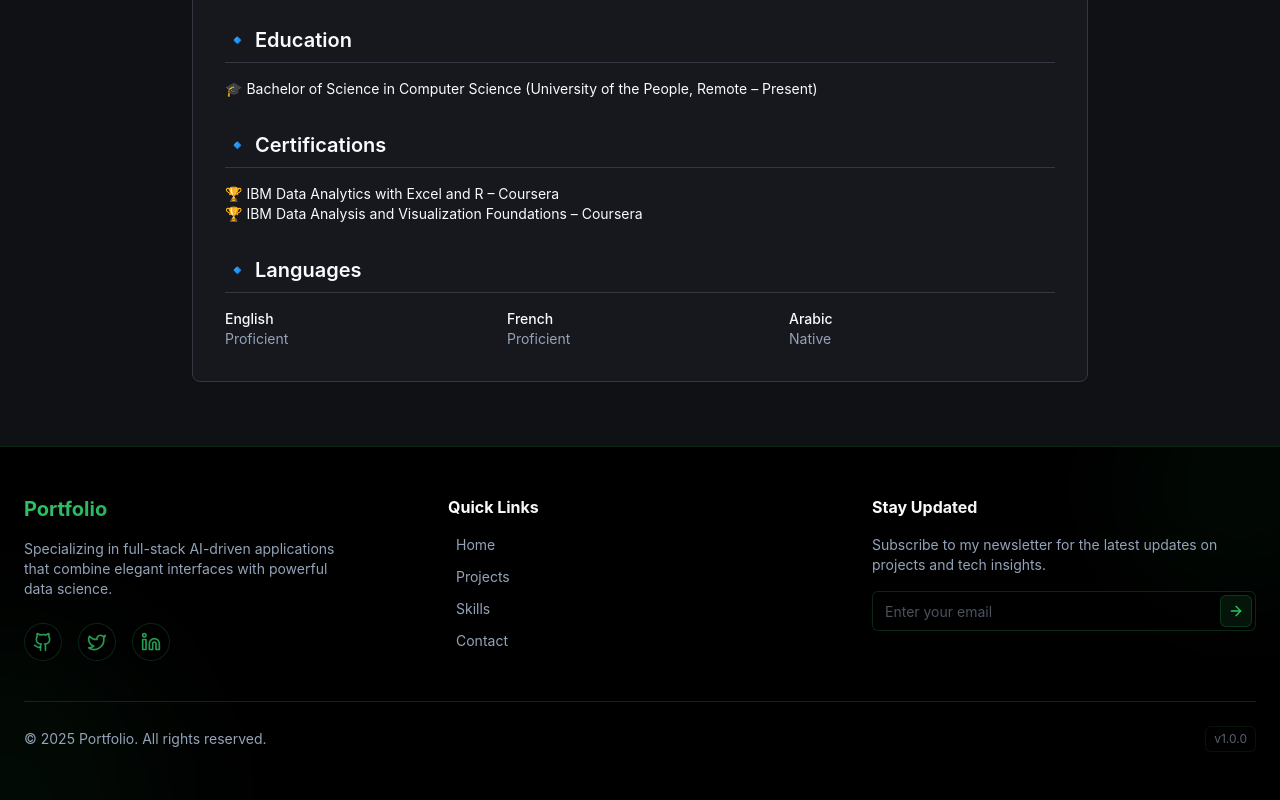
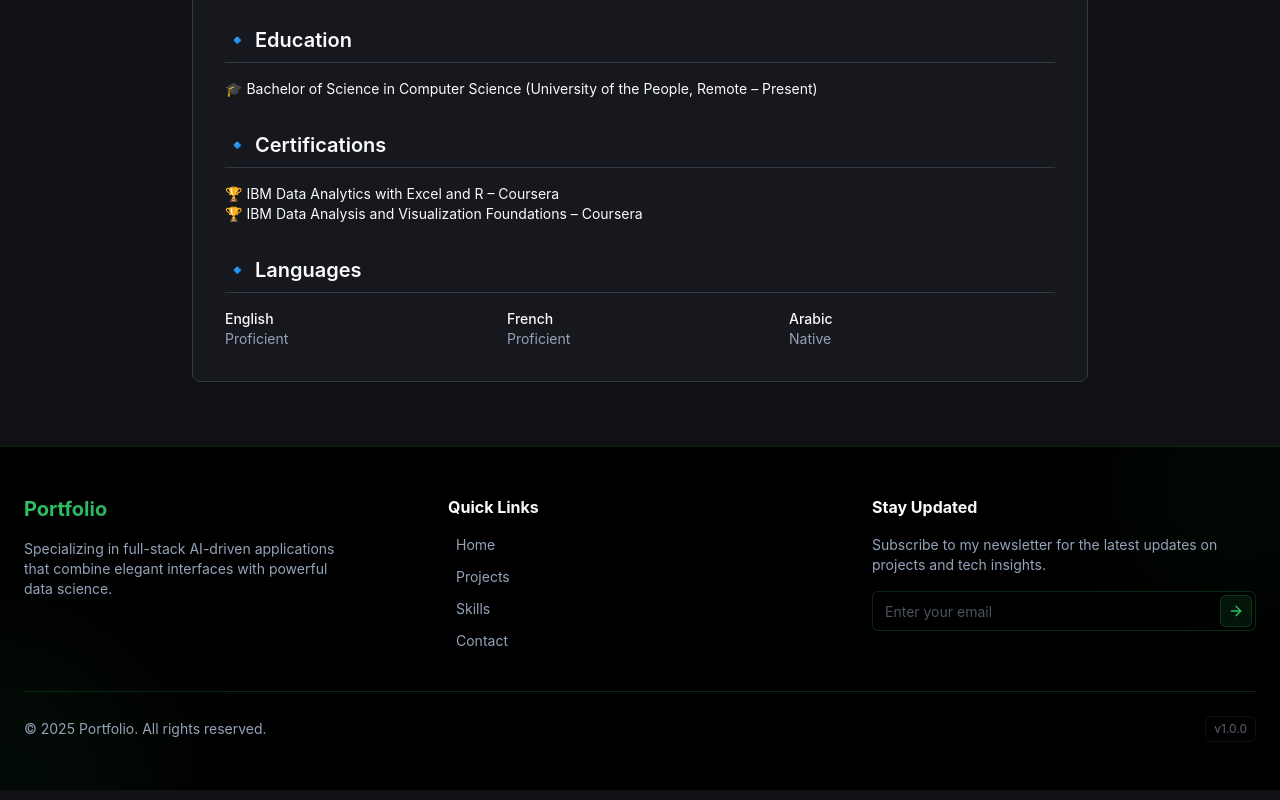
Before and after one commit to jefryV1/azdev, a React (Vite) app: page /resume in a window 1280 px wide. Shown: the part 1887-2687 px from the top of the page. Built offline with nearby package versions, Linux system fonts and the light colour scheme; a web font is replaced by a local one.

Commit message:
Remove social media links from footer
Removed the GitHub, Twitter, and LinkedIn links from the footer component.

```diff
--- a/src/components/Footer.tsx
+++ b/src/components/Footer.tsx
@@ -3,7 +3,7 @@ import React, { useState } from 'react';
 import { cn } from '@/lib/utils';
 import { Button } from '@/components/ui/button';
 import { Input } from '@/components/ui/input';
-import { ArrowRightIcon, GithubIcon, LinkedinIcon, TwitterIcon } from 'lucide-react';
+import { ArrowRightIcon } from 'lucide-react';
 import { toast } from "@/components/ui/use-toast";
 
 const Footer = () => {
@@ -35,18 +35,6 @@ const Footer = () => {
             <p className="text-muted-foreground text-sm max-w-xs">
               Specializing in full-stack AI-driven applications that combine elegant interfaces with powerful data science.
             </p>
-
-            <div className="mt-6 flex space-x-4">
-              <a href="https://github.com" className="p-2 border border-primary/20 rounded-full bg-black hover:bg-primary/10 transition-colors duration-300 transform hover:scale-110">
-                <GithubIcon className="h-5 w-5 text-primary/80" />
-              </a>
-              <a href="https://twitter.com" className="p-2 border border-primary/20 rounded-full bg-black hover:bg-primary/10 transition-colors duration-300 transform hover:scale-110">
-                <TwitterIcon className="h-5 w-5 text-primary/80" />
-              </a>
-              <a href="https://linkedin.com" className="p-2 border border-primary/20 rounded-full bg-black hover:bg-primary/10 transition-colors duration-300 transform hover:scale-110">
-                <LinkedinIcon className="h-5 w-5 text-primary/80" />
-              </a>
-            </div>
           </div>
 
           <div>
```
